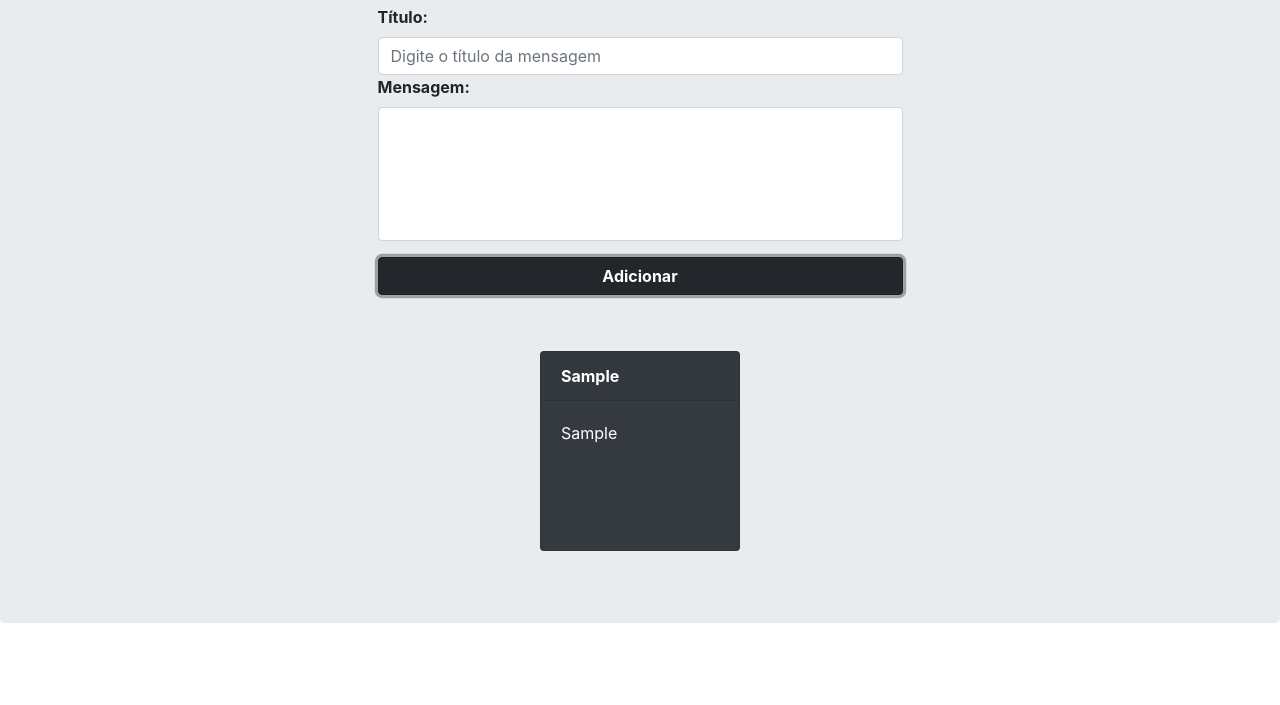
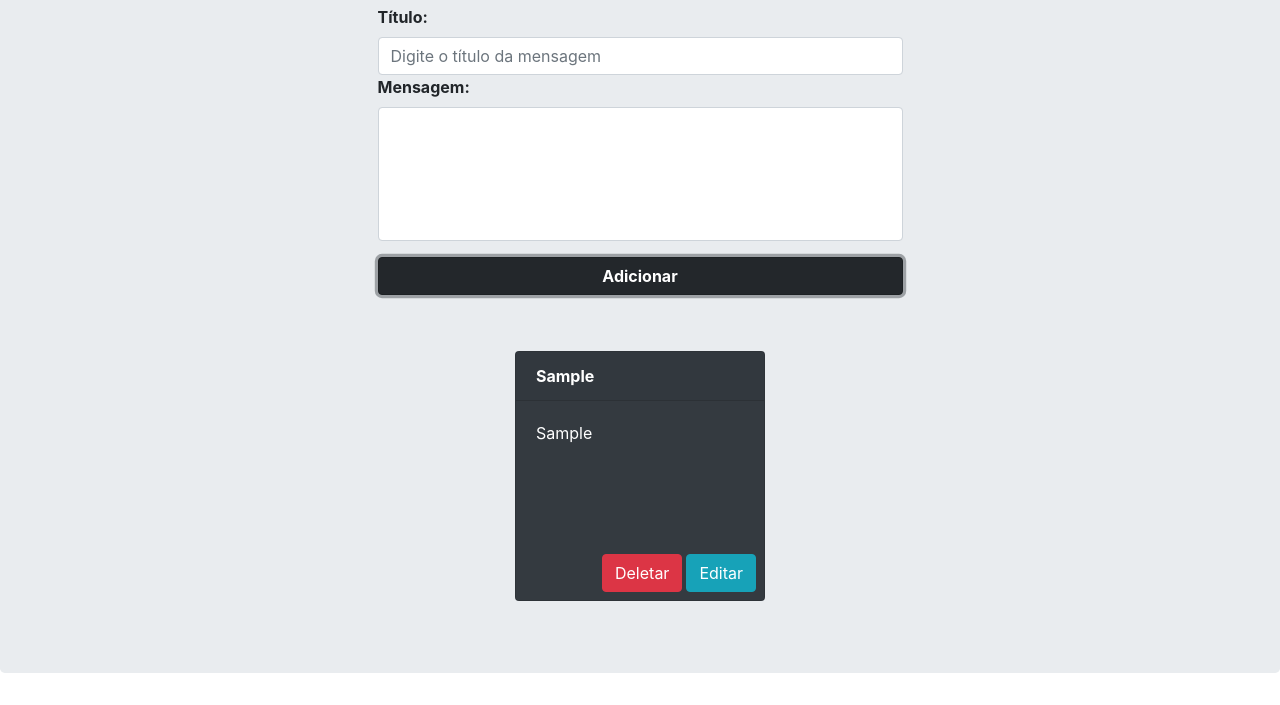
Before and after one commit to Alexandrepping/scrapbook2.0, a plain HTML site: page index.html in a window 1280 px wide. Both pictures are taken after typing "Sample", "Sample" into the empty fields and a click on the button "Adicionar". Shown: the part 101-806 px from the top of the page. Drawn offline with nearby package versions, Linux system fonts and the light colour scheme.

Commit message:
add scrapsField no JS , add style de scroll e renderização

```diff
--- a/index.js
+++ b/index.js
@@ -4,6 +4,14 @@ let addButton = document.getElementById("addButton");
 let scrapsField = document.getElementById("scrapsField");
 
 let scraps = [];
+
+function renderScraps() {
+  scrapsField.innerHTML = "";
+
+  for (const scrap of scraps) {
+    scrapsField.innerHTML += createScrapCard(scrap.title, scrap.message);
+  }
+}
 
 function addNewScrap() {
   let title = titleInput.value;
@@ -13,14 +21,11 @@ function addNewScrap() {
     return `todos os campo precisam estar preechidos`;
   }
 
-  scrapsField.innerHTML = "";
   titleInput.value = "";
   messageInput.value = "";
   scraps.push({ title, message });
 
-  for (const scrap of scraps) {
-    scrapsField.innerHTML += createScrapCard(scrap.title, scrap.message);
-  }
+  renderScraps();
 }
 
 function createScrapCard(title, message) {
@@ -32,6 +37,10 @@ function createScrapCard(title, message) {
                   ${message}
                 </p>
               </div>
+              <div class="w100 d-flex justify-content-end pr-2 pb-2">
+                <button class="btn btn-danger mr-1">Deletar</button>
+                <button class="btn btn-info">Editar</button>
+              </div>
             </div>
   `;
 }
--- a/styles.css
+++ b/styles.css
@@ -3,8 +3,12 @@ textarea {
 }
 
 #scrapsField .message-cards {
-  height: 200px;
-  width: 200px;
+  height: 250px;
+  width: 250px;
+}
+
+#scrapsField .message-cards .card-text {
+  height: 100px;
   overflow-y: scroll;
 }
 
```
Lines whose indentation alone changed are shown as unchanged.
